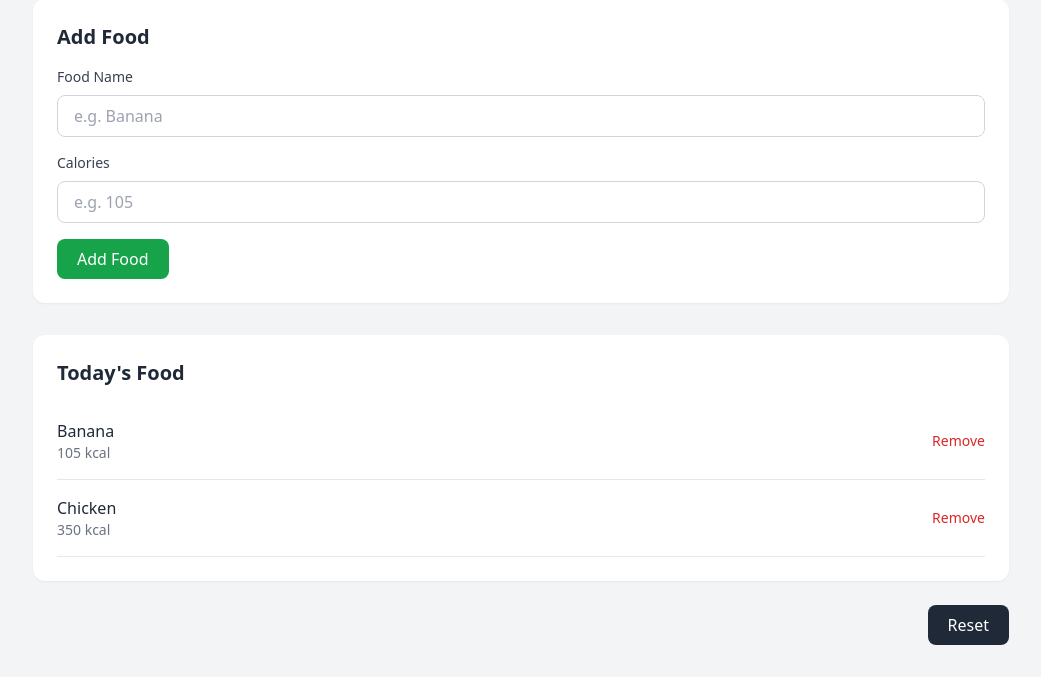
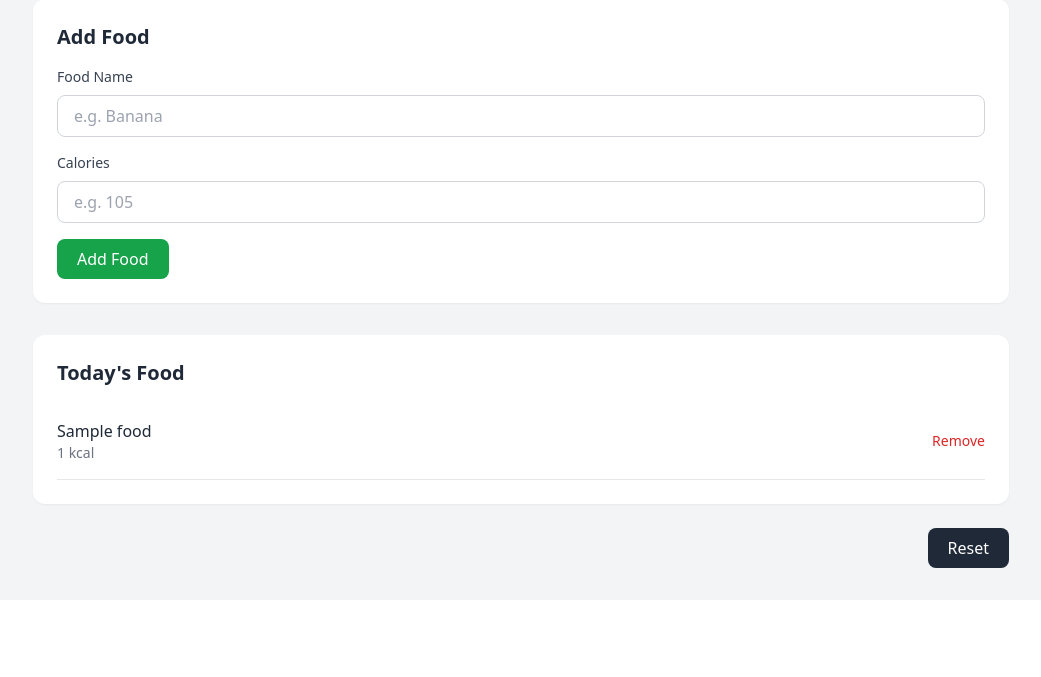
Before and after one commit to RowanHMc/calorie_tracker, a Django app: page / in a window 1280 px wide. Shown: the part 373-1050 px from the top of the page, without its empty margins (119-1160 px from the left). After the commit the page ends 941 px from the top, so only its background shows below. Run offline with Django 5.2, Linux system fonts and the light colour scheme; tables that the repository leaves empty hold one stand-in row (values such as "Sample post"); some libraries are stand-ins or nearby versions.

Commit message:
change views and index for dynamic food display

```diff
--- a/calories/models.py
+++ b/calories/models.py
@@ -1,7 +1,7 @@
 from django.db import models
 
 # Create your models here.
-class food(models.Model):
+class Food(models.Model):
     name = models.CharField(max_length=100)
     calories = models.IntegerField()
 
--- a/calories/templates/index.html
+++ b/calories/templates/index.html
@@ -62,10 +62,12 @@
         Today's Food
     </h3>
 
+    {% for food in foods %}
+
     <div class="flex items-center justify-between border-b border-gray-200 py-4">
         <div>
-            <p class="font-medium text-gray-800">Banana</p>
-            <p class="text-sm text-gray-500">105 kcal</p>
+            <p class="font-medium text-gray-800"> {{ food.name }}</p>
+            <p class="text-sm text-gray-500"> {{ food.calories }} kcal</p>
         </div>
 
         <button
@@ -76,18 +78,11 @@
         </button>
     </div>
 
-    <div class="flex items-center justify-between border-b border-gray-200 py-4">
-        <div>
-            <p class="font-medium text-gray-800">Chicken</p>
-            <p class="text-sm text-gray-500">350 kcal</p>
-        </div>
+    {% empty %}
 
-        <button
-            type="button"
-            class="text-red-600 hover:text-red-800 text-sm font-medium"
-        >
-            Remove
-        </button>
+    <p class="text-gray-500">No food itemms added  </p>
+
+    {% endfor %}
     </div>
 
 </div>
--- a/calories/views.py
+++ b/calories/views.py
@@ -1,5 +1,5 @@
 from django.shortcuts import render
-from .models import food
+from .models import Food
 
 # Create your views here.
 #function for home page
@@ -9,8 +9,12 @@ def home(request):
         name = request.POST["name"]
         calories = request.POST["calories"]
 
-        food.objects.create(
+        Food.objects.create(
             name=name,
             calories=calories
         )
-    return render(request, "index.html")
+
+    foods = Food.objects.all()
+
+
+    return render(request, "index.html", {"foods":foods})
```
